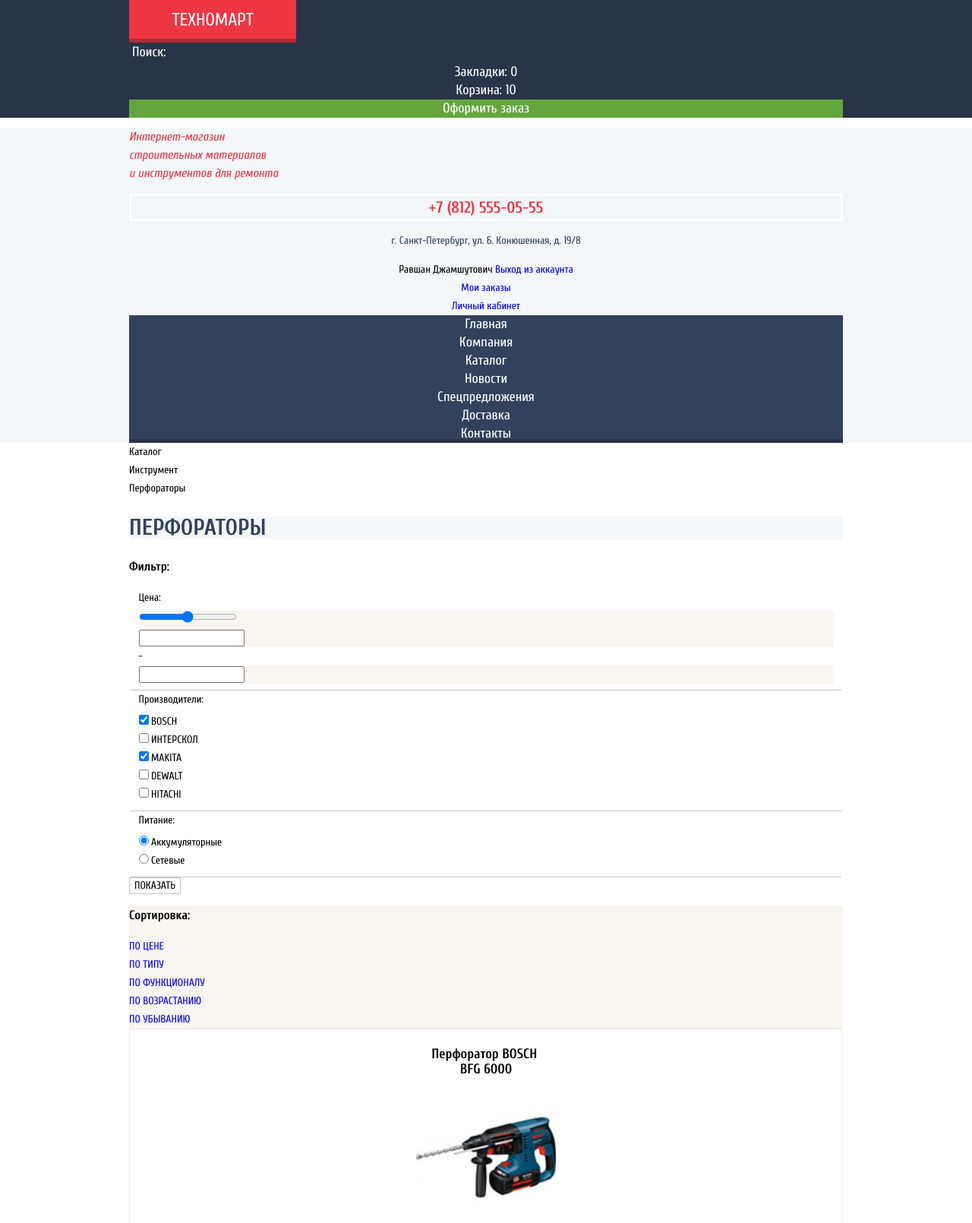
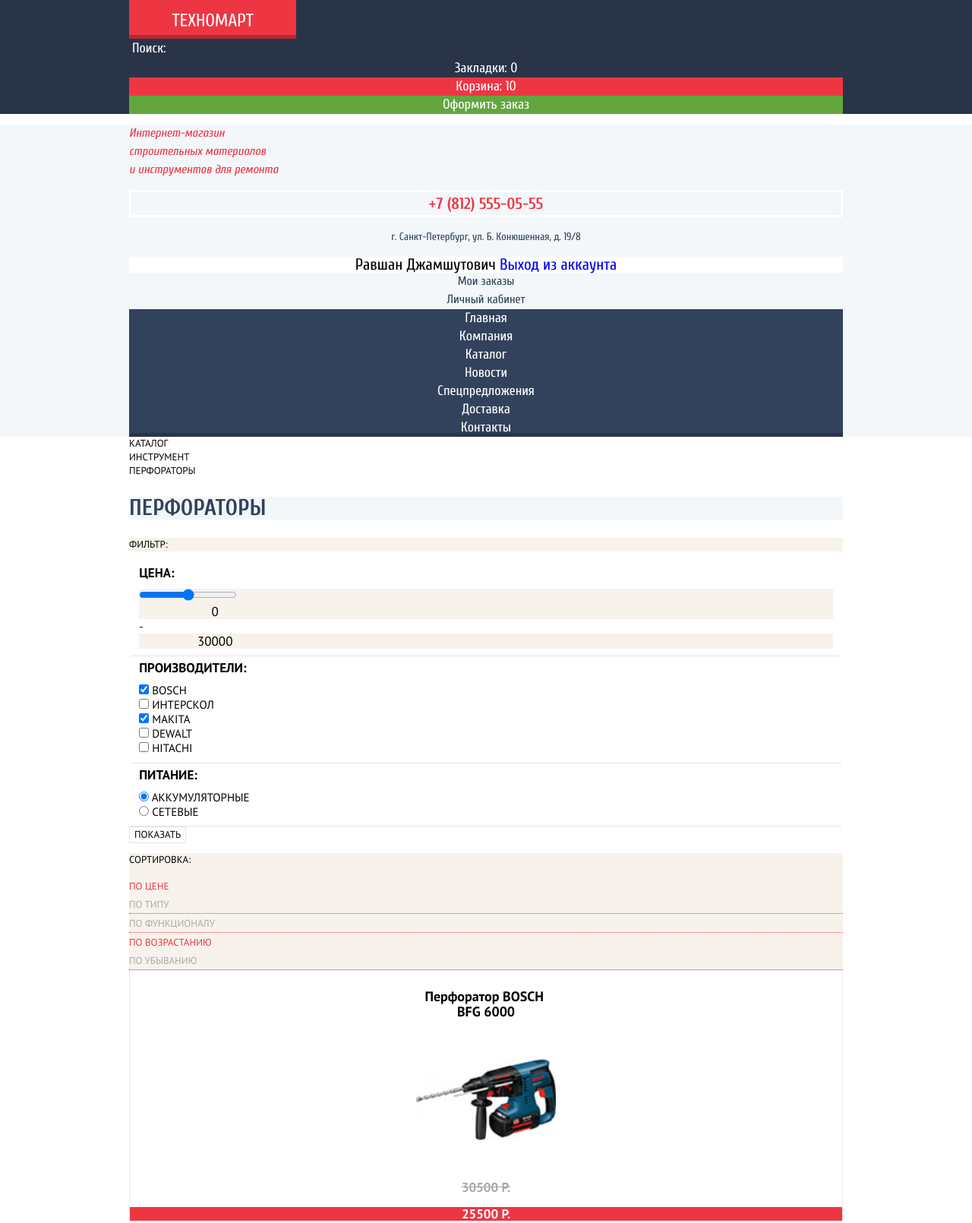
Before and after one commit to AFZ1991/186512-technomart-30, a plain HTML site: page catalog.html in a window 1280 px wide. Shown: the top 1610 px of the page at 76% size. Drawn offline with Linux system fonts and the light colour scheme.

Commit message:
Стилизация страницы каталога

```diff
--- a/catalog.html
+++ b/catalog.html
@@ -105,7 +105,7 @@
             <div class="catalog-filter">
                <!-- filter-title -->
                <div class="title-wrapper">
-                  <h3 class="mini-title">Фильтр:</h3>
+                  <h3 class="mini-title back-lightyellow">Фильтр:</h3>
                </div>
 
                <!-- form -->
@@ -120,12 +120,12 @@
                         </li>
                         <li class="filter-item half-field back-lightyellow">
                            <label class="visualy-hidden" for="f-min-coast">Минимальная стоимость</label>
-                           <input type="text" name="f-min-coast" id="f-min-coast">
+                           <input type="text" name="f-min-coast" id="f-min-coast"  value="0">
                         </li>
                            -
                         <li class="filter-item half-field back-lightyellow">
                            <label class="visualy-hidden" for="f-max-coast">Максимальная стоимость</label>
-                           <input type="text" name="f-max-coast" id="f-max-coast">
+                           <input type="text" name="f-max-coast" id="f-max-coast" value="30000">
                         </li>
                      </ul>
                   </fieldset>
@@ -181,13 +181,13 @@
                <!-- sorting -->
                <div class="goods-sorting back-lightyellow">
                   <div class="title-wrapper">
-                     <h3 class="mini-title">Сортировка:</h3>
+                     <h3 class="mini-title back-lightyellow">Сортировка:</h3>
                   </div>
                   <ul class="sorting-list">
                      <li class="sorting-item sorting-active"><a href="#" class="sorting-link">По цене</a></li>
                      <li class="sorting-item"><a href="#" class="sorting-link">По типу</a></li>
                      <li class="sorting-item"><a href="#" class="sorting-link">По функционалу</a></li>
-                     <li class="sorting-item"><a href="#" class="sorting-link">По возрастанию</a></li>
+                     <li class="sorting-item sorting-active"><a href="#" class="sorting-link">По возрастанию</a></li>
                      <li class="sorting-item"><a href="#" class="sorting-link">По убыванию</a></li>
                   </ul>
                </div>
@@ -304,7 +304,7 @@
       </section><!-- catalog-wrapper -->
 
       <!-- catalod-description -->
-      <section class="catalod-desc back-lightblue">
+      <section class="catalod-desc back-basic">
          <div class="container catalog-desc-spaces">
             <h2>Пара слов о перфораторах</h2>
             <p>Перфоратор - универсальный строительный инструмент. Предназначен для сверления и долбления отверстий в кирпиче, бетоне и камне.<br>Существуют электромеханические и пневматические перфораторы. Современные модели могут выполнять функции дрели, шуруповерта и отбойного молотка.<br>В ассортиментном ряду есть выбор «трехрежимников»: в одном устройстве будут совмещены отбойный молоток и ударная дрель.</p>
--- a/css/style.css
+++ b/css/style.css
@@ -75,7 +75,9 @@
   --basic-bluelight: #F3F7F9;
   --basic-bluelight2: #F2F6F8;
   --basic-yellowlight: #F9F5F0;
+  --basic-lightyellow: #F7F3EC;
   --basic-greylight: #C5C5C5;
+  --basic-greylight2: #E5E5E5;
   --basic-red: #EE3643;
   --basic-green: #63A63E;
 
@@ -107,8 +109,12 @@
   background-color: var(--basic-bluelight);
 }
 
+.back-basic{
+  background-color: var(--basic-background);
+}
+
 .back-lightyellow{
-  background-color: var(--basic-yellowlight);
+  background-color: var(--basic-lightyellow);
 }
 
 .title-wrapper{
@@ -162,12 +168,14 @@
 /** top buttons **/
 
 .link-logo{
-  display: block;
+  display: flex;
+  align-items: center;
+  justify-content: center;
   background-color: var(--basic-red);
   width: 220px;
   height: 50px;
   border-top: 1px solid transparent;
-  border-bottom: 5px solid var(--error);
+  box-shadow: inset 0px -5px 0px rgba(0, 0, 0, 0.24);
 }
 
 .main-logo{
@@ -175,7 +183,6 @@
   height: 18px;
   background: var(--greylight);
   display: block;
-  margin: 15px auto;
 }
 
 .link-logo:active{
@@ -203,11 +210,11 @@
 }
 
 
-.form-search input:hover:-moz-placeholder{
+.form-search input:active:-moz-placeholder{
   color: rgba(255, 255, 255, 0.5);
 }
 
-.form-search input:hover::-webkit-input-placeholder{
+.form-search input:active::-webkit-input-placeholder{
   color: rgba(255, 255, 255, 0.5);
 }
 
@@ -233,6 +240,14 @@
 
 .top-button:active{
   color: rgba(255, 255, 255, 0.5);
+}
+
+.red-back{
+  background-color: var(--basic-red);
+}
+
+.red-back:hover, .red-back:hover{
+  background-color: var(--basic-darkblue);
 }
 
 .top-user-menu{
@@ -277,7 +292,7 @@
 }
 
 .top-phone{
-  text-align: center
+  text-align: center;
 }
 
 .top-phone a{
@@ -286,7 +301,6 @@
   background-color: transparent;
   font-size: 21px;
   line-height: 30px;
-
   font-weight: bold;
   text-transform: uppercase;
   text-decoration: none;
@@ -304,14 +318,13 @@
 
 
 .user-account{
-  /*font-size: ?
-  line-height ?
-  color
-  background-color*/
+  font-size: 21px;
+  line-height: 21px;
+  background-color: var(--basic-white);
 }
 
 .user-account:active{
-  /*color:;*/
+  color: var(--basic-greylight);
 }
 
 .user-list-link{
@@ -321,9 +334,9 @@
 }
 
 .user-link, .user-link:visited{
- /* font-size:
-  line-height:;
-  color: */
+  font-size: 16px;
+  line-height: 18px;
+  color: var(--basic-menublue);
 }
 
 .user-link:hover{
@@ -331,7 +344,7 @@
 }
 
 .user-link:active{
-  /*color: var();*/
+  color: var(--basic-greylight);
 }
 
 
@@ -372,7 +385,6 @@
 }
 
 .main-nav-list{
-  /*background-color: var(--basic-menublue);*/
   box-shadow: inset 0px -5px 0px var(--basic-darkblue);
 }
 
@@ -836,13 +848,6 @@
   height: 20px;
 }
 
-
-.social-button:hover, .social-button:active{
-  /*background-color: */
-}
-
-
-
 .dev-email a:hover, .dev-site a:hover{
   text-decoration: underline;
 }
@@ -856,10 +861,10 @@
 
 /*** catalog ***/
 .bread-crubms{
- /* font-size:
-  line-height
+  font-family: "PT Sans", Arial, sans-serif;
+  font-size: 13px;
+  line-height: 18px;
   text-transform: uppercase;
-  font-family: */
 }
 
 .bread-crumbs-list{
@@ -876,22 +881,33 @@
 
 
 
+
 .catalog-filter{
-  /*font-size:
-  line-height
+  font-family: "PT Sans", Arial, sans-serif;
+  font-size: 15px;
+  line-height: 19px;
   text-transform: uppercase;
-  color: */
+  color: var(--basic-black);
+}
+
+.mini-title{
+  color: var(--basic-black);
+  font-size: 13px;
+  line-height: 18px;
+  text-transform: uppercase;
+  font-weight: normal;
+  font-style: normal;
 }
 
 .f-section{
   border:none;
-  border-bottom: 1px solid var(--basic-greylight);/*?*/
+  border-bottom: 1px solid rgba(0, 0, 0, 0.1);
 }
 
 .f-title{
-  /*font-size:
-  line-height
-  font-weight*/
+  font-size: 17px;
+  line-height: 30px;
+  font-weight: bold;
 }
 
 .f-list{
@@ -899,10 +915,27 @@
   margin: 0;
   list-style: none;
 }
+/*
+.filter-item input[type="range"]{
+  background: var(--basic-green);
+}*/
+
+.filter-item input[type="text"]{
+  font-size: 17px;
+  line-height: 18px;
+  font-weight: normal;
+  font-style: normal;
+  text-align: center;
+  outline: none;
+  border: none;
+  background-color: transparent;
+}
+
+
 
 
 .f-manufacturers .filter-item, .f-power .filter-item{
-  /*color:
+ /* color:
   background-color
   border*/
 }
@@ -919,27 +952,20 @@
   border*/
 }
 
-
-
-.f-button{
+.f-button, .f-button:hover, .f-button:active, .f-button:focus{
   background-color: var(--basic-white);
-  border: 1px solid var(--basic-greylight);/*?*/
-  color: var(--basic-black);/*?*/
-  /*font-family:
-  font-size
-  line-height
-  */
-}
-
-.f-button:hover{
-  /**/
-}
-
-.f-button:active{
-/**/
+  border: 1px solid var(--basic-greylight2);
+  color: var(--basic-black);
+  font-size: 13px;
+  line-height: 18px;
+  outline: none;
 }
 
 
+
+.catalog-goods{
+  font-family: "PT Sans", Arial, sans-serif;
+}
 
 .sorting-list{
   padding: 0;
@@ -947,24 +973,37 @@
   list-style: none;
 }
 
+.sorting-item{
+  border-bottom: 1px dotted var(--basic-red);
+}
+
 .sorting-link{
   text-decoration: none;
   text-transform: uppercase;
-  /*font-size:
-  line-height
-  color
-  border-bottom: */
+  font-size: 13px;
+  line-height: 18px;
+  color: var(--basic-black);
+  opacity: 0.3;
 }
 
-.sorting-link:hover{
-  /*color: ;
-  border-bottom:;*/
+.sorting-item:hover{
+  border-bottom: 1px solid var(--basic-red);
 }
 
-.sorting-link:active, .sorting-active{
-  /*color: ;
-  border-bottom:;*/
+.sorting-item:hover .sorting-link{
+  color: var(--basic-black);
+  opacity: 1;
 }
+
+.sorting-item:active, .sorting-active{
+  border-bottom: none;
+}
+
+.sorting-item:active .sorting-link, .sorting-active .sorting-link{
+  color: var(--basic-red);
+  opacity: 1;
+}
+
 
 
 .goods-content{
@@ -972,9 +1011,11 @@
 }
 
 .goods-pagination{
- /* font-size:
-  line-height:;
-  text-transform: uppercase;*/
+  font-size: 13px
+  line-height: 18px;
+  text-transform: uppercase;
+  font-family: "PT Sans", Arial, sans-serif;
+  color: var(--basic-black);
 }
 
 .pagination-list{
@@ -984,26 +1025,39 @@
 }
 
 .pagination-item{
- /* background-color: var(--basic-white);
-  border: px solid var();*/
+  background-color: var(--basic-white);
+  border: 1px solid var(--basic-greylight2);
 }
 
+.pagination-link, .pagination-link:visited{
+  text-decoration: none;
+  color: var(--basic-black);
+}
+
+.pagination-active{
+  background-color: var(--basic-red);
+}
+
+.pagination-active .pagination-link{
+  color: var(--basic-white);
+}
+
+
 .pagination-item:hover{
-  /*border: px solid var();*/
+  border: 1px solid var(--basic-greylight);
+  background-color: var(--basic-white);
+}
+
+.pagination-item:hover .pagination-link{
+  color: var(--basic-black);
 }
 
 .pagination-item:active{
-  /*border: px solid var();*/
+  border: 1px solid var(--basic-red);
+  background-color: var(--basic-white);
 }
 
-.pagination-active{
-  /*background-color: var();
-  color*/
-}
-
-
-.pagination-link, .pagination-link:visited{
-  text-decoration: none;
+.pagination-item:active .pagination-link{
   color: var(--basic-black);
 }
 
@@ -1015,7 +1069,7 @@
 /*** Modals ***/
 .modal{
   display: block;
-  border-top: 10px solid var(--basic-red);
+  border-top: 7px solid var(--basic-red);
 }
 
 .modal input, .modal textarea, .modal button{
@@ -1027,7 +1081,7 @@
   line-height: 24px;
 }
 
-.wpapper-buttons{
+.wrapper-m-buttons{
   display: block;
   background: var(--modal-footer);
 }
```
Also changed, not shown: index.html (+1 -1 lines), img/manufacturers/aeg.png, img/manufacturers/bosch.png, img/manufacturers/dewalt.png, img/manufacturers/hitachi.png, img/manufacturers/interskol.png, img/manufacturers/lg.png, img/manufacturers/makita.png, img/manufacturers/metabo.png.
